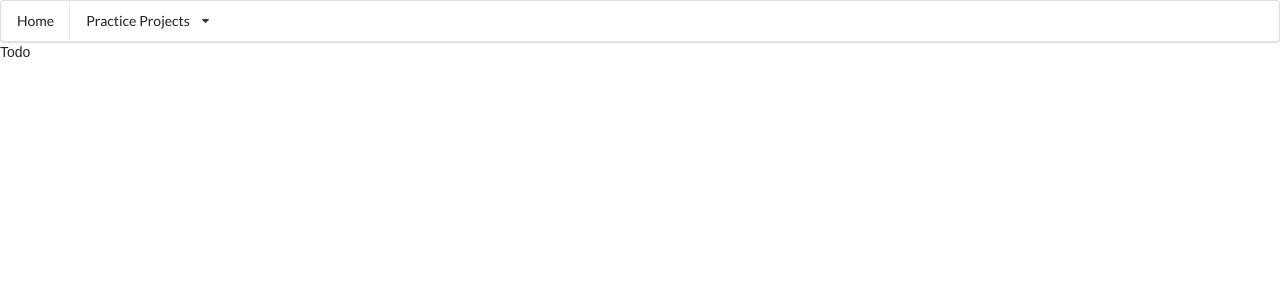
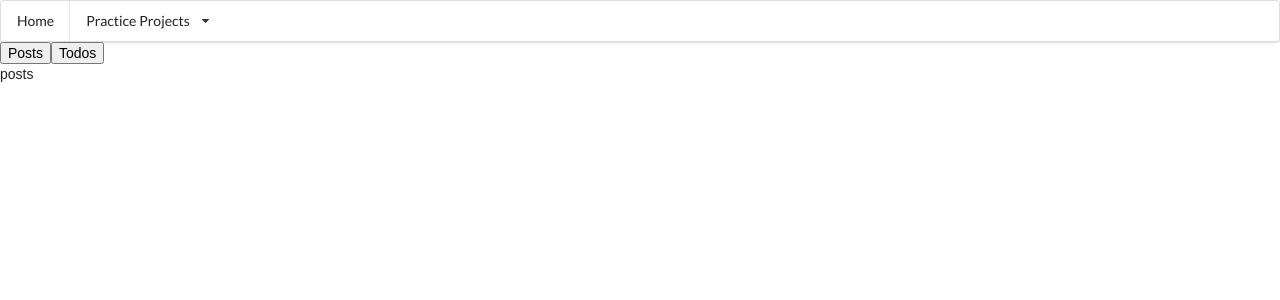
Before and after one commit to hungrypc/practice-list, a React (Create React App) app: page /todo in a window 1280 px wide. Shown: the top 300 px of the page. Built offline with nearby package versions, Linux system fonts and the light colour scheme.

Commit message:
api set up

```diff
--- /dev/null
+++ b/src/todo/ResourceList.js
@@ -0,0 +1,11 @@
+import React from 'react';
+
+const ResourceList = (props) => {
+    return (
+        <div>
+            {props.resource}
+        </div>
+    );
+};
+
+export default ResourceList;
--- a/src/todo/Todo.js
+++ b/src/todo/Todo.js
@@ -1,8 +1,18 @@
-import React from 'react';
+import React, { useState } from 'react';
+
+import ResourceList from './ResourceList';
 
 const Todo = () => {
+    const [resource, setResource] = useState('posts')
+
     return (
-        <div>Todo</div>
+        <div>
+            <div>
+                <button onClick={() => setResource('posts')}>Posts</button>
+                <button onClick={() => setResource('todos')}>Todos</button>
+            </div>
+            <ResourceList resource={resource} />
+        </div>
     );
 };
 
--- /dev/null
+++ b/src/todo/apis/jsonPlaceholder.js
@@ -0,0 +1,5 @@
+import axios from 'axios';
+
+export default axios.create({
+    baseURL: 'https://jsonplaceholder.typicode.com'
+})
```
